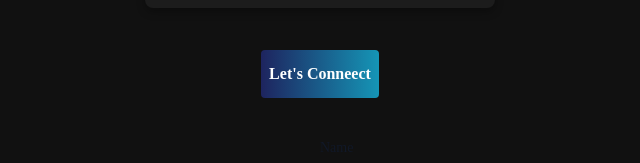
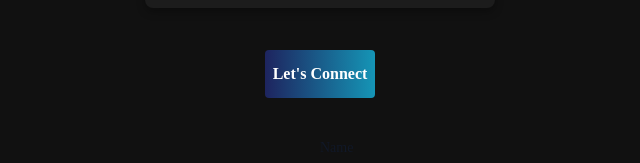
Before and after one commit to Varun-Mishra12/Portfolio, a website: page index.html in a window 1280 px wide. Shown: the part 1631-1794 px from the top of the page, 320-960 px from the left. Drawn offline with nearby package versions, Linux system fonts and the light colour scheme; animation ran at ten frames a second; a script that the page names is missing; a web font is replaced by a local one.

Commit message:
tag correct

```diff
--- a/index.html
+++ b/index.html
@@ -105,7 +105,7 @@
   <section id="section" class="flex justify-start  items-center flex-col max-w-screen-xl  mx-auto my-8     ">
     <h1
       class="flex justify-center items-center bg-gradient-to-l from-[#1595b6] to-[#1f2667e6]  self-center w-fit px-2 py-3  rounded font-extrabold">
-      Let's Conneect</h1>
+      Let's Connect</h1>
     <div class="flex flex-col md:flex-row items-center mt-10">
       <div class="w-full">
         <img src="./src/assets/images/contact-me.svg" alt="phone" />
```
